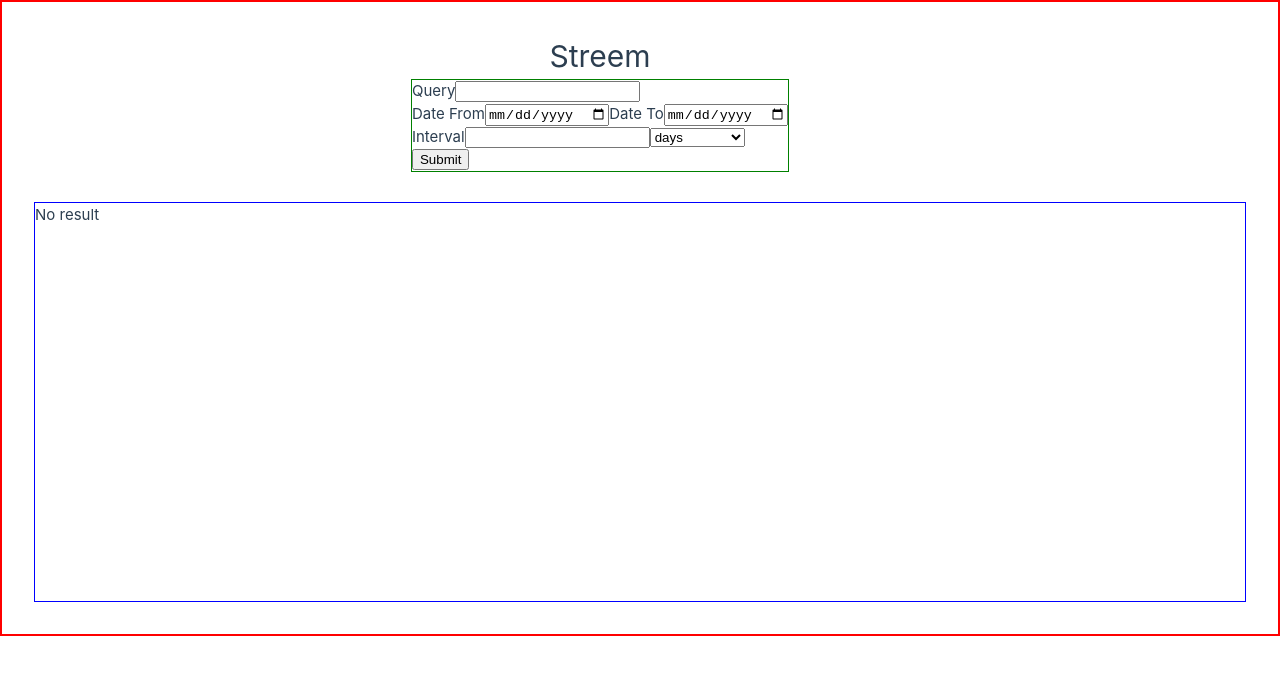
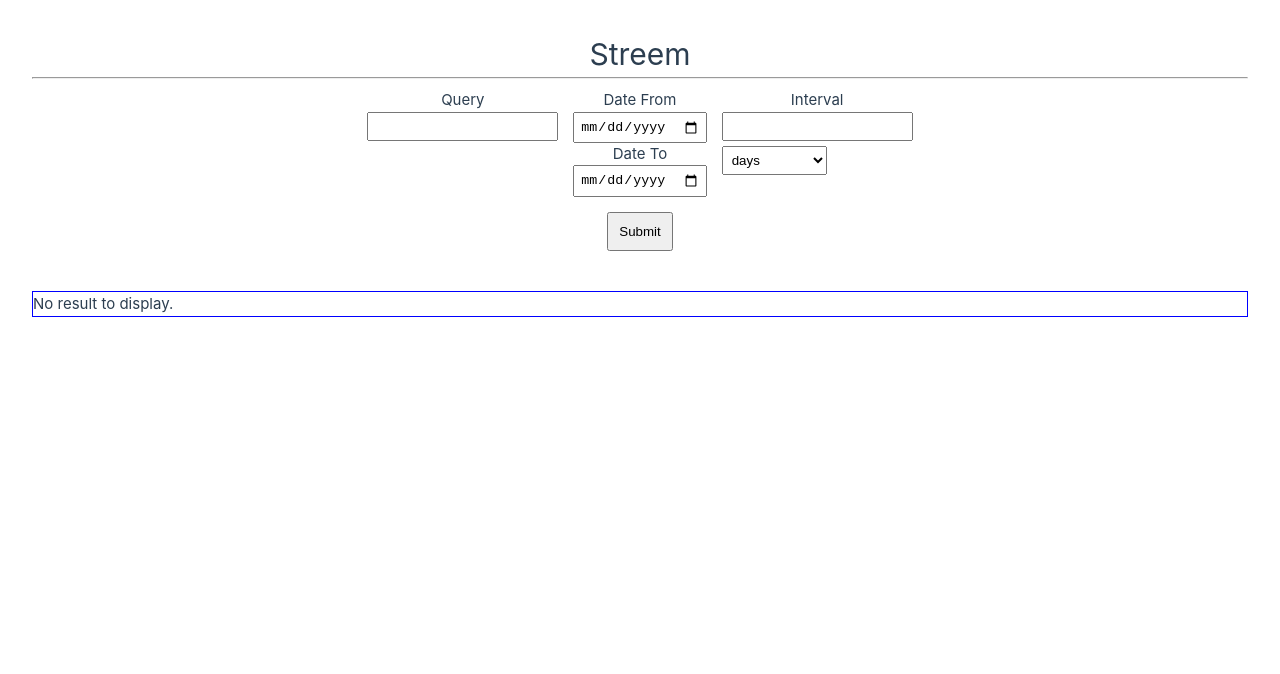
Before and after one commit to ssldhl/streem_vue, a Vue app: page / in a window 1280 px wide. Shown: the top 674 px of the page. Built offline with nearby package versions, Linux system fonts and the light colour scheme.

Commit message:
Add styles

```diff
--- a/src/App.vue
+++ b/src/App.vue
@@ -43,6 +43,7 @@ export default {
 <template>
   <header>
     <h1>Streem</h1>
+    <hr>
     <div class="wrapper">
       <Form @submitAPIRequest="sendRequest" :submitButtonStatus="disableSubmitButton"/>
     </div>
@@ -60,7 +61,6 @@ export default {
   max-width: 100%;
   width: 100%;
   padding: 2rem;
-  border: 2px solid red;
 
   font-weight: normal;
 }
@@ -76,6 +76,10 @@ a,
   text-decoration: none;
   color: hsla(160, 100%, 37%, 1);
   transition: 0.4s;
+}
+
+hr {
+  width: 100%;
 }
 
 @media (hover: hover) {
@@ -96,22 +100,19 @@ a,
   header {
     display: flex;
     place-items: center;
-    padding-right: calc(var(--section-gap) / 2);
   }
 
   header .wrapper {
     display: flex;
     place-items: flex-start;
     flex-wrap: wrap;
-
-    border: 1px solid green;
+    padding: 10px;
 
     margin-bottom: 2em;
   }
 
   main {
     border: 1px solid blue;
-    min-height: 400px;
   }
 }
 </style>
--- a/src/components/DisplayChart.vue
+++ b/src/components/DisplayChart.vue
@@ -8,7 +8,7 @@ export default {
   },
   data() {
     return {
-      chartDataAvailable: this.chartOptions.series.length > 0
+      chartDataAvailable: false
     }
   }
 }
@@ -16,11 +16,17 @@ export default {
 
 <template>
   <div class="chart">
-    <div v-if="chartDataAvailable">
+    <div v-if="this.chartOptions.series.length > 0">
       <highcharts :options="chartOptions"></highcharts>
     </div>
     <div v-else>
-      No result
+      <p>
+        No result to display.
+      </p>
     </div>
   </div>
 </template>
+
+<style scoped>
+
+</style>
--- a/src/components/Form.vue
+++ b/src/components/Form.vue
@@ -51,20 +51,43 @@ export default {
 
 <template>
   <form class="form" @submit.prevent="submitForm">
+    <div class="inputs">
+      <div class="input">
         <NormalInput type="text" label="Query" v-model="query" id="query" @updateParent="valueUpdate"/>
-    <div>
+      </div>
+      <div class="input center-input">
         <NormalInput type="date" label="Date From" v-model="dateFrom" id="dateFrom" @updateParent="valueUpdate"/>
         <NormalInput type="date" label="Date To" v-model="dateTo" id="dateTo" @updateParent="valueUpdate"/>
       </div>
-    <div>
+      <div class="input">
         <NormalInput type="number" label="Interval" v-model="interval" id="interval" @updateParent="valueUpdate"/>
         <SelectInput v-model="intervalRange" id="intervalRange" @updateParent="valueUpdate"
                      :options="selectOptions"/>
       </div>
+    </div>
+    <div class="submit">
       <button type="submit" :disabled="submitButtonStatus">Submit</button>
+    </div>
   </form>
 </template>
 
-<style>
+<style scoped>
+.inputs {
+  display: flex;
+}
+.center-input {
+  margin-right: 15px;
+  margin-left: 15px;
+}
+.input select {
+  margin-top: 5px;
+}
+.submit {
+  text-align: center;
+  margin-top: 15px;
+}
 
+.submit button {
+  padding: 10px;
+}
 </style>
--- a/src/components/inputs/NormalInput.vue
+++ b/src/components/inputs/NormalInput.vue
@@ -28,10 +28,23 @@ export default {
 </script>
 
 <template>
+  <div class="input-group">
     <label :for="id">{{ label }}</label>
     <input
         :id="id"
         :type="type"
         v-model="value"
     />
+  </div>
 </template>
+
+<style scoped>
+.input-group {
+  display: flex;
+  flex-direction: column;
+  align-items: center;
+}
+input {
+  padding: 5px;
+}
+</style>
--- a/src/components/inputs/SelectInput.vue
+++ b/src/components/inputs/SelectInput.vue
@@ -30,3 +30,9 @@ export default {
     </option>
   </select>
 </template>
+
+<style scoped>
+select {
+  padding: 5px;
+}
+</style>
--- a/src/lib/utils.js
+++ b/src/lib/utils.js
@@ -5,9 +5,10 @@ export function stackColumnChartOptions(){
             type: 'column'
         },
         title: {
-            text: 'Streem'
+            text: 'Result'
         },
         xAxis: {
+            tickInterval: 24 * 3600 * 1000 * 5, // 5 days interval
             labels: {
                 format: '{value:%Y-%b-%e}'
             },
@@ -23,6 +24,7 @@ export function stackColumnChartOptions(){
         },
         plotOptions: {
             column: {
+                pointWidth: 20,
                 stacking: 'normal'
             }
         },
```
Lines whose indentation alone changed are shown as unchanged.
